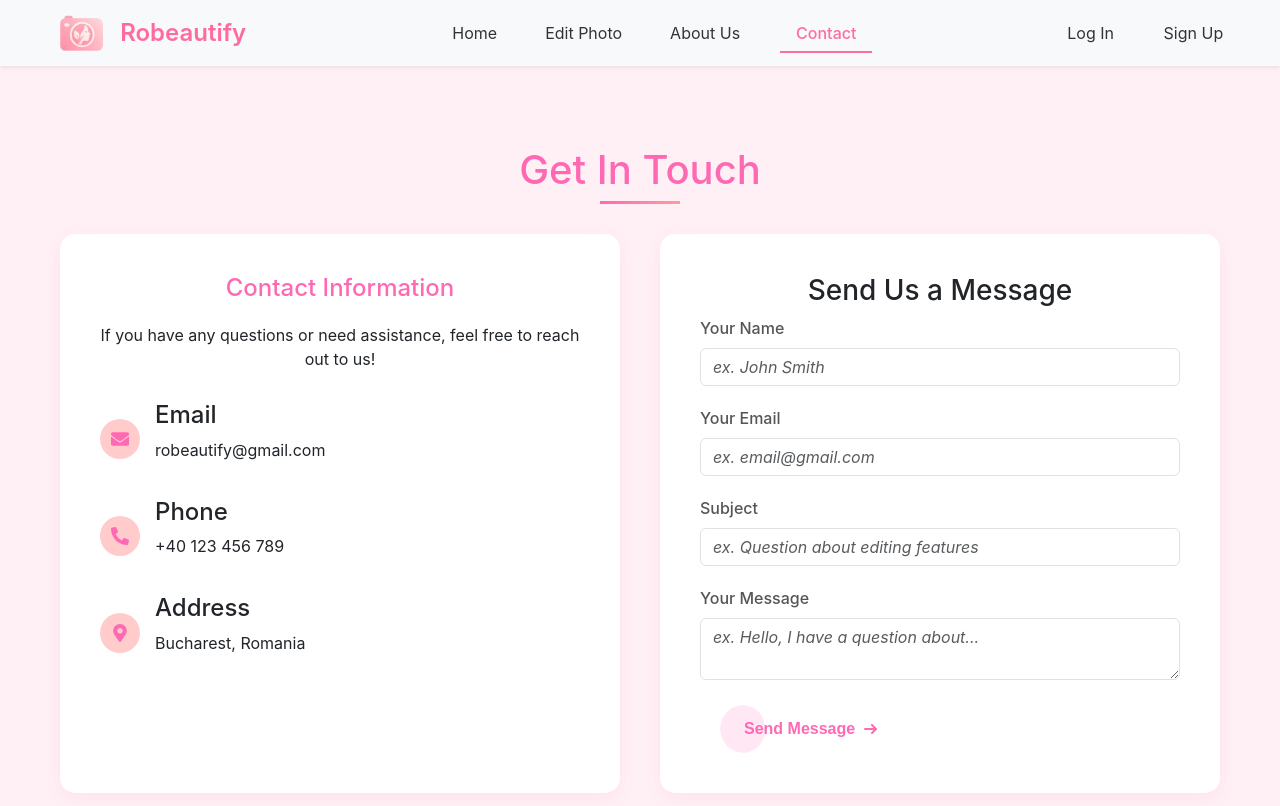
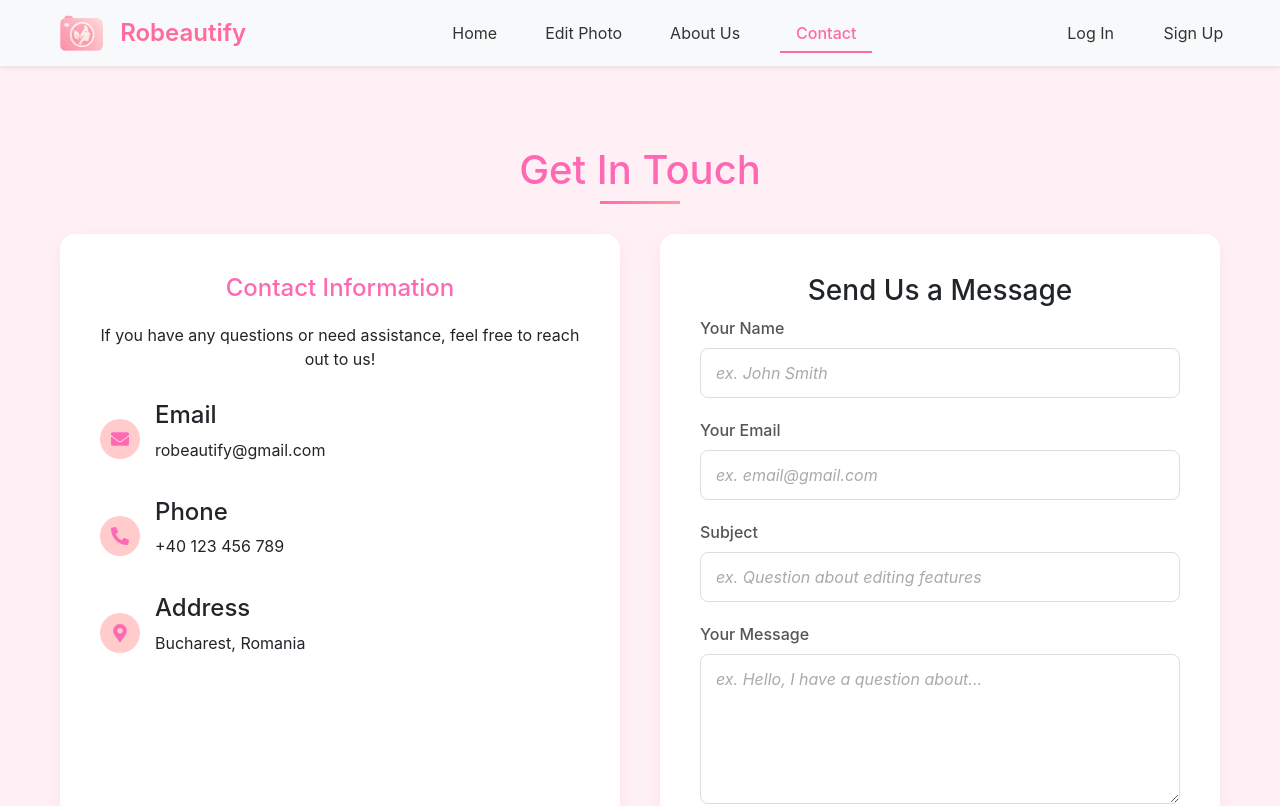
Before and after one commit to RobertaWaa/Robeautify-Web-Based-Photo-Editing-Application, a React (Create React App) app in the folder client/: page /contact in a window 1280 px wide. Shown: the top 806 px of the page. Built offline with nearby package versions, Linux system fonts and the light colour scheme.

Commit message:
Contact Page Update

```diff
--- a/client/src/assets/styles/contact.css
+++ /dev/null
@@ -1,173 +0,0 @@
-/* Contact Page Styles */
-.contact-section {
-    padding: 80px 0;
-    background-color: #fff0f5;
-}
-
-.contact-container {
-    max-width: 1200px;
-    margin: 0 auto;
-    padding: 0 20px;
-}
-
-.contact-heading {
-    text-align: center;
-    font-size: 2.5rem;
-    margin-bottom: 40px;
-    color: #ff69b4;
-    position: relative;
-}
-
-.contact-heading::after {
-    content: '';
-    position: absolute;
-    bottom: -10px;
-    left: 50%;
-    transform: translateX(-50%);
-    width: 80px;
-    height: 3px;
-    background: linear-gradient(90deg, #ff69b4, #ff9a9e);
-}
-
-.contact-grid {
-    display: grid;
-    grid-template-columns: repeat(auto-fit, minmax(300px, 1fr));
-    gap: 40px;
-}
-
-.contact-info {
-    background: white;
-    border-radius: 15px;
-    padding: 40px;
-    box-shadow: 0 5px 15px rgba(255, 105, 180, 0.1);
-}
-
-.contact-info h3 {
-    color: #ff69b4;
-    margin-bottom: 20px;
-    font-size: 1.5rem;
-}
-
-.contact-details {
-    margin-top: 30px;
-}
-
-.contact-item {
-    display: flex;
-    align-items: center;
-    margin-bottom: 20px;
-}
-
-.contact-icon {
-    width: 40px;
-    height: 40px;
-    background-color: #ffcccb;
-    border-radius: 50%;
-    display: flex;
-    align-items: center;
-    justify-content: center;
-    margin-right: 15px;
-    color: #ff69b4;
-    font-size: 18px;
-}
-
-.contact-form {
-    background: white;
-    border-radius: 15px;
-    padding: 40px;
-    box-shadow: 0 5px 15px rgba(255, 105, 180, 0.1);
-}
-
-.form-group {
-    margin-bottom: 20px;
-}
-
-.form-label {
-    display: block;
-    margin-bottom: 8px;
-    color: #555;
-    font-weight: 500;
-}
-
-.form-control {
-    width: 100%;
-    padding: 12px 15px;
-    border: 1px solid #ddd;
-    border-radius: 8px;
-    font-size: 16px;
-    transition: all 0.3s;
-}
-
-.form-control:focus {
-    border-color: #ff69b4;
-    box-shadow: 0 0 0 3px rgba(255, 105, 180, 0.2);
-    outline: none;
-}
-
-textarea.form-control {
-    min-height: 150px;
-    resize: vertical;
-}
-
-.submit-btn {
-    background-color: #ff69b4;
-    color: white;
-    border: none;
-    padding: 12px 30px;
-    border-radius: 50px;
-    font-size: 16px;
-    font-weight: 600;
-    cursor: pointer;
-    transition: all 0.3s;
-}
-
-.submit-btn:hover {
-    background-color: #ff1493;
-    transform: translateY(-2px);
-    box-shadow: 0 5px 15px rgba(255, 105, 180, 0.3);
-}
-
-/* Animation */
-.animate-contact {
-    opacity: 0;
-    transform: translateY(30px);
-    transition: all 0.8s ease-out;
-}
-
-.animate-contact.show-element {
-    opacity: 1;
-    transform: translateY(0);
-}
-
-@media (max-width: 768px) {
-    .contact-section {
-        padding: 60px 0;
-    }
-
-    .contact-heading {
-        font-size: 2rem;
-    }
-
-    .contact-info, .contact-form {
-        padding: 30px;
-    }
-}
-
-.contact-info h3,
-.contact-form h3 {
-    text-align: center;
-}
-
-.contact-info p {
-    text-align: center;
-}
-
-.form-control::placeholder {
-    color: #aaa;
-    font-style: italic;
-}
-
-.submit-btn-container {
-    text-align: center;
-    margin-top: 20px;
-}
--- a/client/src/pages/Contact.jsx
+++ b/client/src/pages/Contact.jsx
@@ -2,7 +2,6 @@ import React, { useState, useEffect } from 'react';
 import styled from 'styled-components';
 import { FaEnvelope, FaPhoneAlt, FaMapMarkerAlt } from 'react-icons/fa';
 import SendMessageButton from '../components/SendMessageButton';
-import '../assets/styles/contact.css';
 
 const Contact = () => {
     const [formData, setFormData] = useState({
@@ -210,8 +209,158 @@ const Contact = () => {
     );
 };
 
+// Styled components
 const ContactSection = styled.section`
-    /* Additional styled-components styles if needed */
+    padding: 80px 0;
+    background-color: #fff0f5;
+
+    .contact-container {
+        max-width: 1200px;
+        margin: 0 auto;
+        padding: 0 20px;
+    }
+
+    .contact-heading {
+        text-align: center;
+        font-size: 2.5rem;
+        margin-bottom: 40px;
+        color: #ff69b4;
+        position: relative;
+
+        &::after {
+            content: '';
+            position: absolute;
+            bottom: -10px;
+            left: 50%;
+            transform: translateX(-50%);
+            width: 80px;
+            height: 3px;
+            background: linear-gradient(90deg, #ff69b4, #ff9a9e);
+        }
+    }
+
+    .contact-grid {
+        display: grid;
+        grid-template-columns: repeat(auto-fit, minmax(300px, 1fr));
+        gap: 40px;
+    }
+
+    .contact-info {
+        background: white;
+        border-radius: 15px;
+        padding: 40px;
+        box-shadow: 0 5px 15px rgba(255, 105, 180, 0.1);
+
+        h3 {
+            color: #ff69b4;
+            margin-bottom: 20px;
+            font-size: 1.5rem;
+            text-align: center;
+        }
+
+        p {
+            text-align: center;
+        }
+    }
+
+    .contact-details {
+        margin-top: 30px;
+    }
+
+    .contact-item {
+        display: flex;
+        align-items: center;
+        margin-bottom: 20px;
+    }
+
+    .contact-icon {
+        width: 40px;
+        height: 40px;
+        background-color: #ffcccb;
+        border-radius: 50%;
+        display: flex;
+        align-items: center;
+        justify-content: center;
+        margin-right: 15px;
+        color: #ff69b4;
+        font-size: 18px;
+    }
+
+    .contact-form {
+        background: white;
+        border-radius: 15px;
+        padding: 40px;
+        box-shadow: 0 5px 15px rgba(255, 105, 180, 0.1);
+
+        h3 {
+            text-align: center;
+        }
+    }
+
+    .form-group {
+        margin-bottom: 20px;
+    }
+
+    .form-label {
+        display: block;
+        margin-bottom: 8px;
+        color: #555;
+        font-weight: 500;
+    }
+
+    .form-control {
+        width: 100%;
+        padding: 12px 15px;
+        border: 1px solid #ddd;
+        border-radius: 8px;
+        font-size: 16px;
+        transition: all 0.3s;
+
+        &:focus {
+            border-color: #ff69b4;
+            box-shadow: 0 0 0 3px rgba(255, 105, 180, 0.2);
+            outline: none;
+        }
+
+        &::placeholder {
+            color: #aaa;
+            font-style: italic;
+        }
+    }
+
+    textarea.form-control {
+        min-height: 150px;
+        resize: vertical;
+    }
+
+    .submit-btn-container {
+        text-align: center;
+        margin-top: 20px;
+    }
+
+    /* Animation */
+    .animate-contact {
+        opacity: 0;
+        transform: translateY(30px);
+        transition: all 0.8s ease-out;
+
+        &.show-element {
+            opacity: 1;
+            transform: translateY(0);
+        }
+    }
+
+    @media (max-width: 768px) {
+        padding: 60px 0;
+
+        .contact-heading {
+            font-size: 2rem;
+        }
+
+        .contact-info, .contact-form {
+            padding: 30px;
+        }
+    }
 `;
 
 const SuccessMessage = styled.p`
```
